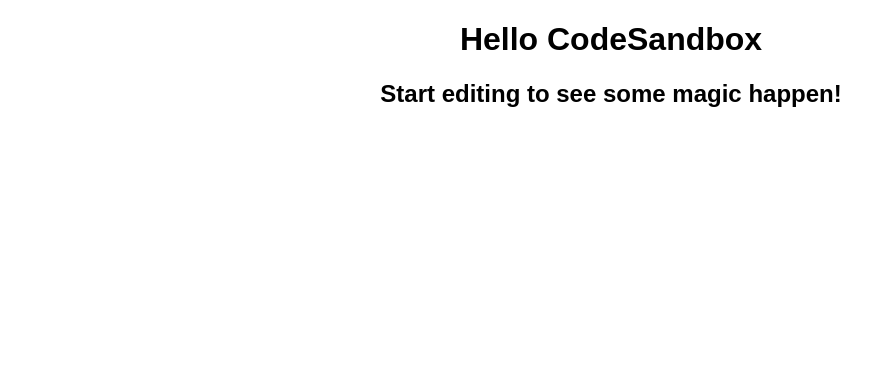
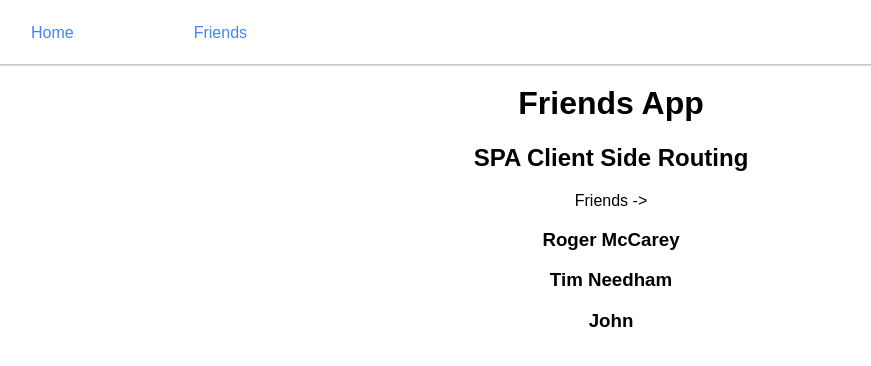
Before and after one commit to tomytank/friends-SPA-client-side-routing, a React (Create React App) app: page /friends in a window 1280 px wide. Shown: the top 366 px of the page, without its empty margins (29-900 px from the left). Built offline with nearby package versions, Linux system fonts and the light colour scheme.

Commit message:
Setup Nav, Childs, List, Routes
Initial working app with routes, links and small formatting.

```diff
--- a/src/App.js
+++ b/src/App.js
@@ -1,13 +1,30 @@
 import React from "react";
-import { BrowserRouter as Router, Route, Link } from "react-router-dom";
+import { BrowserRouter as Router, Route, Link, Switch } from "react-router-dom";
 
 import "./styles.css";
 
+import Home from "./Components/Home";
+import Friends from "./Components/Friends";
+
 export default function App() {
   return (
-    <div className="App">
-      <h1>Hello CodeSandbox</h1>
-      <h2>Start editing to see some magic happen!</h2>
-    </div>
+    <Router>
+      <div className="App">
+        <nav className="navbar">
+          <li className="nav-buttons">
+            <Link to="/">Home</Link>
+          </li>
+          <li className="nav-buttons">
+            <Link to="/friends">Friends</Link>
+          </li>
+        </nav>
+        <h1>Friends App</h1>
+        <h2>SPA Client Side Routing</h2>
+        <Switch>
+          <Route exact path="/" component={Home} />
+          <Route path="/friends" component={Friends} />
+        </Switch>
+      </div>
+    </Router>
   );
 }
--- a/src/Components/Friends.js
+++ b/src/Components/Friends.js
@@ -1 +1,16 @@
 import React from "react";
+
+import friendsData from "./FriendsData";
+
+const Friends = () => {
+  return (
+    <div>
+      <p>Friends -></p>
+      {friendsData.map(friend => {
+        return <h3>{friend.name}</h3>;
+      })}
+    </div>
+  );
+};
+
+export default Friends;
--- /dev/null
+++ b/src/Components/FriendsData.js
@@ -0,0 +1,28 @@
+const friends = [
+  {
+    id: 1,
+    name: "Roger McCarey",
+    nickname: "Roger the Dodge",
+    description: "Creative. Helpful. Sarcastic.",
+    quote: "All the little dots...",
+    specialAbilities: ["Persistance", "Determined", "Spending thrift"]
+  },
+  {
+    id: 2,
+    name: "Tim Needham",
+    nickname: "Big mouth",
+    description: "Disco maniac. Music. Psychedelic images.",
+    quote: ["Let's get a drink", "well you would wouldn't you..."],
+    specialAbilities: ["Fluid", "Getting on", "Friendly advantages"]
+  },
+  {
+    id: 3,
+    name: "John ",
+    nickname: "Johny bring your girlfiend home",
+    description: "I met this girl today...",
+    quote: "C'mon, it'll be fun...",
+    speicalAbilities: ["Late", "Finds money", "Makes  happy"]
+  }
+];
+
+export default friends;
--- a/src/Components/Home.js
+++ b/src/Components/Home.js
@@ -1 +1,12 @@
 import React from "react";
+
+const Home = () => {
+  return (
+    <div>
+      <h2>Home</h2>
+      <p>My lovely, dovely homepage!</p>
+    </div>
+  );
+};
+
+export default Home;
--- a/src/styles.css
+++ b/src/styles.css
@@ -1,4 +1,133 @@
+html,
+body {
+  /* background: rgb(230, 230, 230); */
+  margin: 0;
+  padding: 0;
+}
+
 .App {
   font-family: sans-serif;
   text-align: center;
+  width: 100%;
 }
+
+.app-container {
+  max-width: 900px;
+  margin: 0 auto;
+}
+
+.navbar {
+  margin: 0;
+  padding: 0;
+  height: 64px;
+  box-shadow: 0 1px 3px rgba(0, 0, 0, 0.12), 0 1px 2px rgba(0, 0, 0, 0.24);
+  list-style: none;
+  display: flex;
+  justify-content: flex-start;
+  align-items: center;
+  text-decoration: none;
+}
+
+.navbar > li > a {
+  color: #4285f4;
+  text-decoration: none;
+  padding: 24px;
+  height: 16px;
+}
+
+.navbar > li > a.activeNavButton {
+  background-color: #4285f4;
+  text-decoration: none;
+  color: white;
+}
+
+.router-link {
+  text-decoration: none;
+}
+.characters-list-wrapper {
+  padding-top: 40px;
+  display: flex;
+  flex-flow: row wrap;
+  justify-content: center;
+}
+
+.character-card {
+  width: 30%;
+  max-width: 265px;
+  min-width: 220px;
+  margin: 50px 15px;
+  box-shadow: 0 1px 3px rgba(0, 0, 0, 0.12), 0 1px 2px rgba(0, 0, 0, 0.24);
+  transition: all 0.3s cubic-bezier(0.25, 0.8, 0.25, 1);
+}
+
+.character-card:hover {
+  /* cursor: pointer; */
+  box-shadow: 0 3px 6px rgba(0, 0, 0, 0.16), 0 3px 6px rgba(0, 0, 0, 0.23);
+}
+
+.character-card > a {
+  text-decoration: none;
+  color: black;
+  font-weight: bold;
+  display: block;
+  margin-top: 8px;
+  font-size: 24px;
+  cursor: pointer;
+}
+
+.character-card > h2 {
+  text-decoration: none;
+  color: black;
+  font-weight: bold;
+  display: block;
+  margin-top: 8px;
+  font-size: 24px;
+  cursor: pointer;
+}
+
+.character-card > p {
+  margin-top: 8px;
+}
+
+.character-card > img {
+  height: 200px;
+  box-shadow: 0 1px 3px rgba(0, 0, 0, 0.12), 0 1px 2px rgba(0, 0, 0, 0.24);
+  border-radius: 50%;
+  border: 1px solid rgb(209, 209, 209);
+  position: relative;
+  top: -60px;
+  margin-top: 80px;
+  margin-bottom: -60px;
+}
+
+.character-info-wrapper {
+  padding: 36px;
+}
+
+.character-image {
+  width: 100vw;
+  max-width: 900px;
+  max-height: 275px;
+}
+
+.nav-buttons {
+  margin: 16px 36px;
+  display: flex;
+  justify-content: space-between;
+}
+
+.nav-buttons > button {
+  border: none;
+  padding: 6px 16px;
+  font-size: 16px;
+  background-color: #4285f4;
+  color: white;
+  transition: box-shadow 0.2s cubic-bezier(0.4, 0, 0.2, 1);
+  transition-delay: 0.2s;
+  box-shadow: 0 2px 5px 0 rgba(0, 0, 0, 0.26);
+}
+
+.nav-buttons > a:active {
+  box-shadow: 0 8px 17px 0 rgba(0, 0, 0, 0.2);
+  transition-delay: 0s;
+}
```
